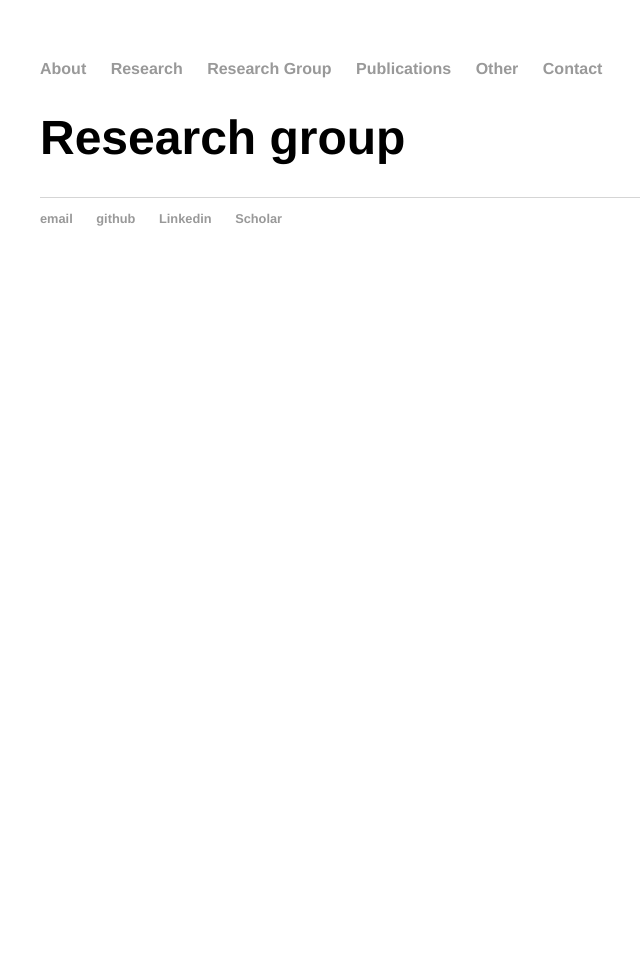
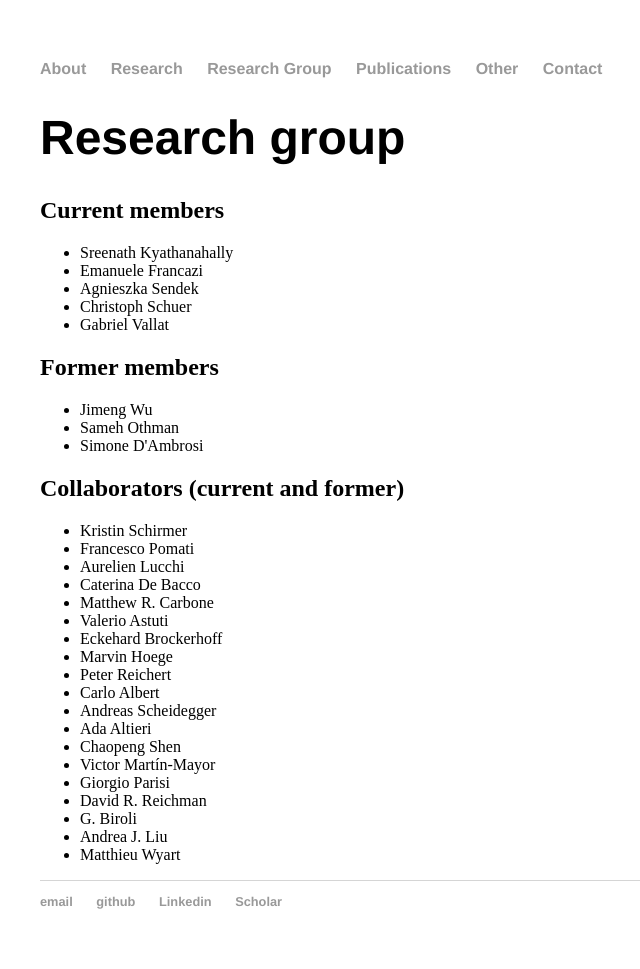
Before and after one commit to mbaityje/mbaityje.github.io, a Jekyll site: the page built from group/index.html, in a window 1280 px wide. Shown: the whole page, without its empty margins (152-792 px from the left). Built offline with Jekyll 4.4.1, drawn with Linux system fonts in a browser that asks for light colours; before the commit the page ends 900 px from its top, so only the background shows below that.

Commit message:
Working on main page

```diff
--- a/group/index.html
+++ b/group/index.html
@@ -4,4 +4,41 @@ title: Research
 ---
 <div class="blurb">
 	<h1>Research group</h1>
+	<h2>Current members</h2>
+		<ul>
+			<li>Sreenath Kyathanahally</li>
+			<li>Emanuele Francazi</li>
+			<li>Agnieszka Sendek</li>
+			<li>Christoph Schuer</li>
+			<li>Gabriel Vallat</li>
+		</ul>
+
+	<h2>Former members</h2>
+		<ul>
+			<li>Jimeng Wu</li>
+			<li>Sameh Othman</li>
+			<li>Simone D'Ambrosi</li>
+		</ul>
+	<h2>Collaborators (current and former)</h2>
+		<ul>
+			<li>Kristin Schirmer</li>
+			<li>Francesco Pomati</li>
+			<li>Aurelien Lucchi</li>
+			<li>Caterina De Bacco</li>
+			<li>Matthew R. Carbone</li>
+			<li>Valerio Astuti</li>
+			<li>Eckehard Brockerhoff</li>
+			<li>Marvin Hoege</li>
+			<li>Peter Reichert</li>
+			<li>Carlo Albert</li>
+			<li>Andreas Scheidegger</li>
+			<li>Ada Altieri</li>
+			<li>Chaopeng Shen</li>
+			<li>Victor Martín-Mayor</li>
+			<li>Giorgio Parisi</li>
+			<li>David R. Reichman</li>
+			<li>G. Biroli</li>
+			<li>Andrea J. Liu</li>
+			<li>Matthieu Wyart</li>
+		</ul>
 </div><!-- /.blurb -->
```
Also changed, not shown: index.html (+2 -5 lines), research/index.html (+11 -5 lines).
